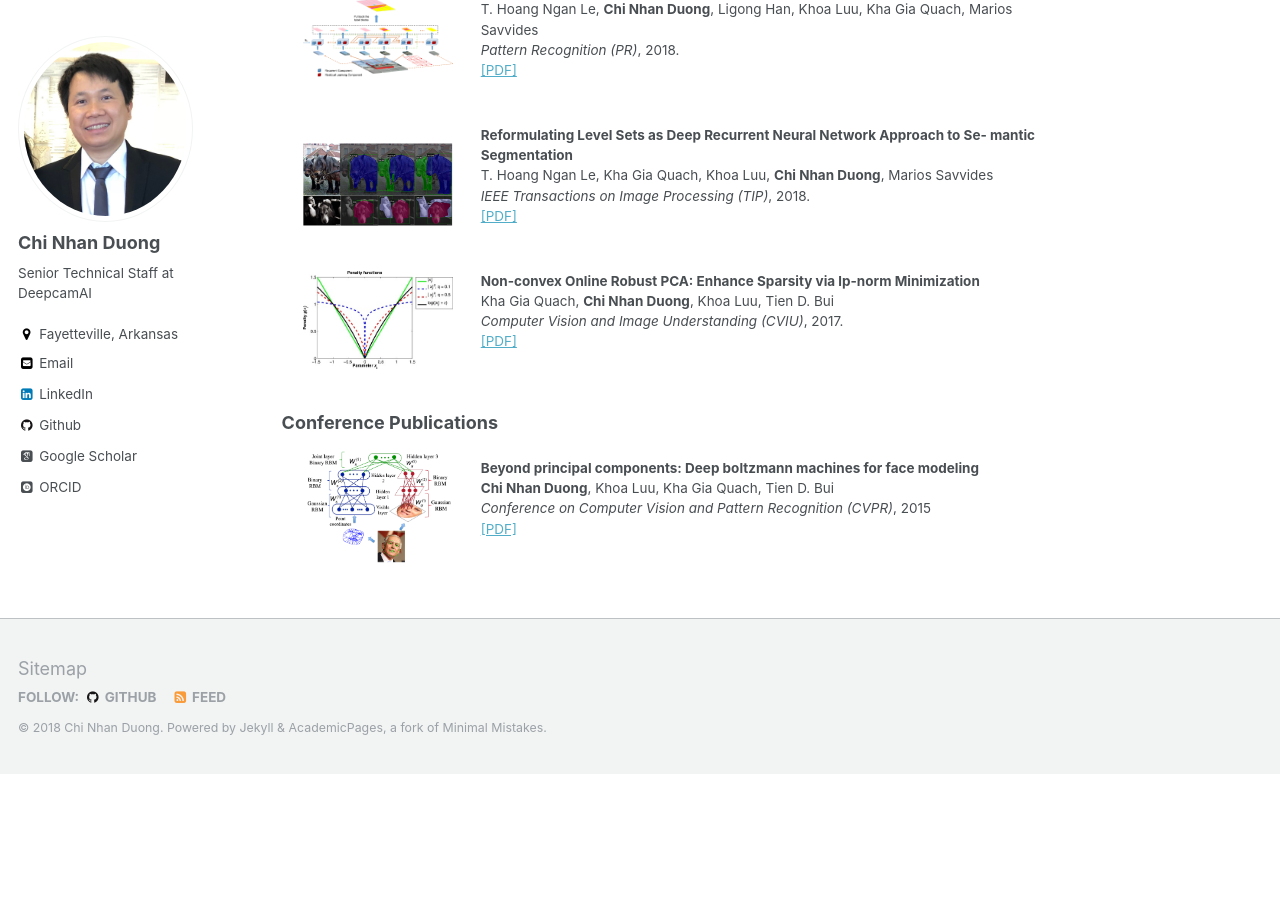
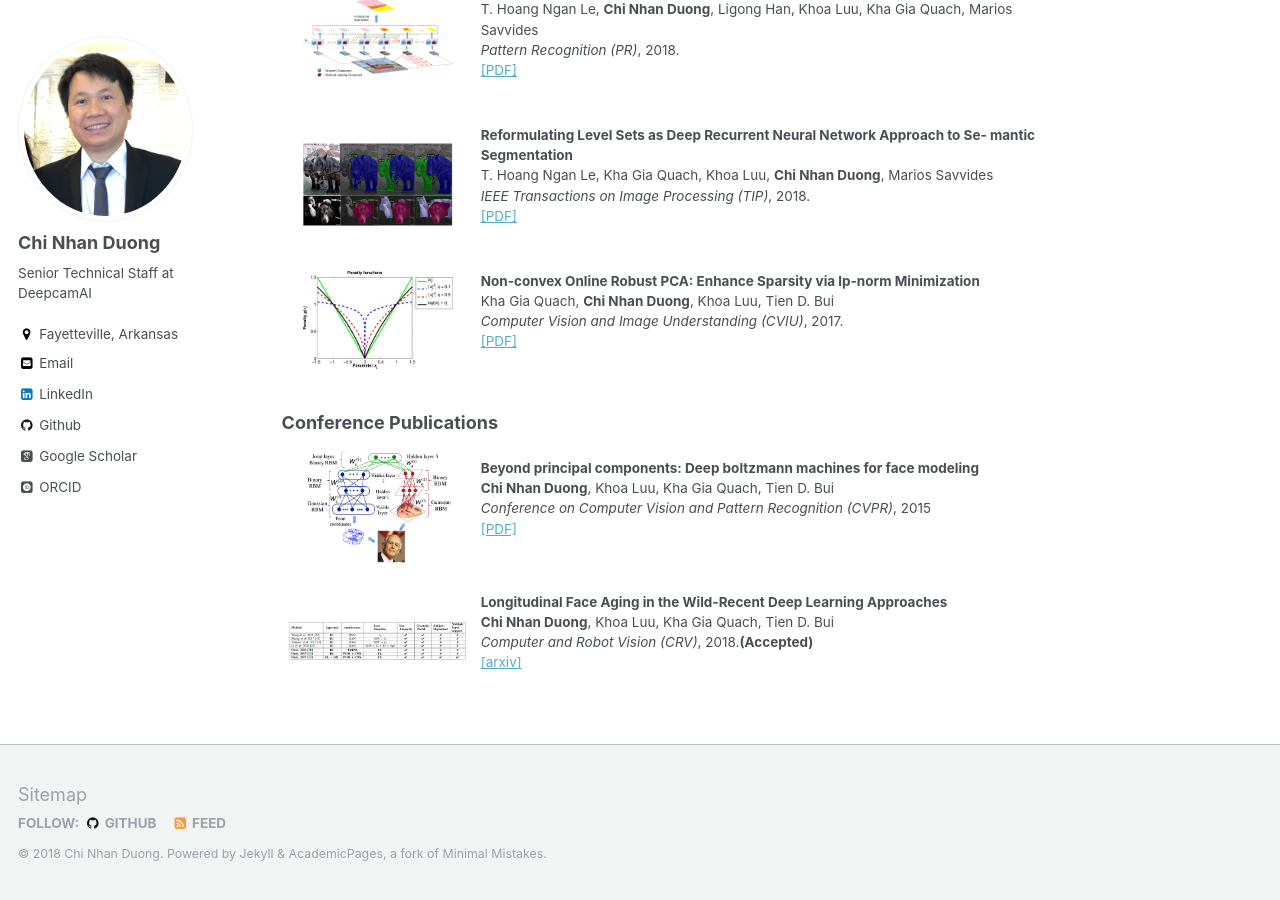
Before and after one commit to dcnhan/dcnhan.github.io, a Jekyll site: the page built from _pages/publications.md, in a window 1280 px wide and 900 px high, scrolled down 546 px. Built offline with Jekyll 4.4.1, drawn with Linux system fonts in a browser that asks for light colours; some web fonts are replaced; before the commit the page ends 1320 px from its top, so only the background shows below that.

Commit message:
Build website

```diff
--- a/_pages/publications.md
+++ b/_pages/publications.md
@@ -58,3 +58,12 @@ author_profile: true
 	<strong> Chi Nhan Duong</strong>, Khoa Luu, Kha Gia Quach, Tien D. Bui<br><em>Conference on Computer Vision and Pattern Recognition (CVPR)</em>, 2015<br>
 	<a href="https://www.cv-foundation.org/openaccess/content_cvpr_2015/papers/Duong_Beyond_Principal_Components_2015_CVPR_paper.pdf">[PDF]</a>
 	</p></td></table>
+
+<table width="1200" align="center" border="0">
+	<td width="25%" valign="top" align="center"><img src="/images/feature_Aging_Review.png" alt="thumbnail" width="180" height="150" style="border-style: none"></td>
+	<td width="75%" valign="top">
+	<p><heading><strong>Longitudinal Face Aging in the Wild-Recent Deep Learning Approaches</strong></heading><br>
+	<strong> Chi Nhan Duong</strong>, Khoa Luu, Kha Gia Quach, Tien D. Bui<br>
+	<em>Computer and Robot Vision (CRV)</em>, 2018.<b>(Accepted)</b><br>
+	<a href="https://arxiv.org/pdf/1802.08726.pdf">[arxiv]</a>
+	</p></td></table>
```
Also changed, not shown: images/feature_Aging_Review.png (added).
